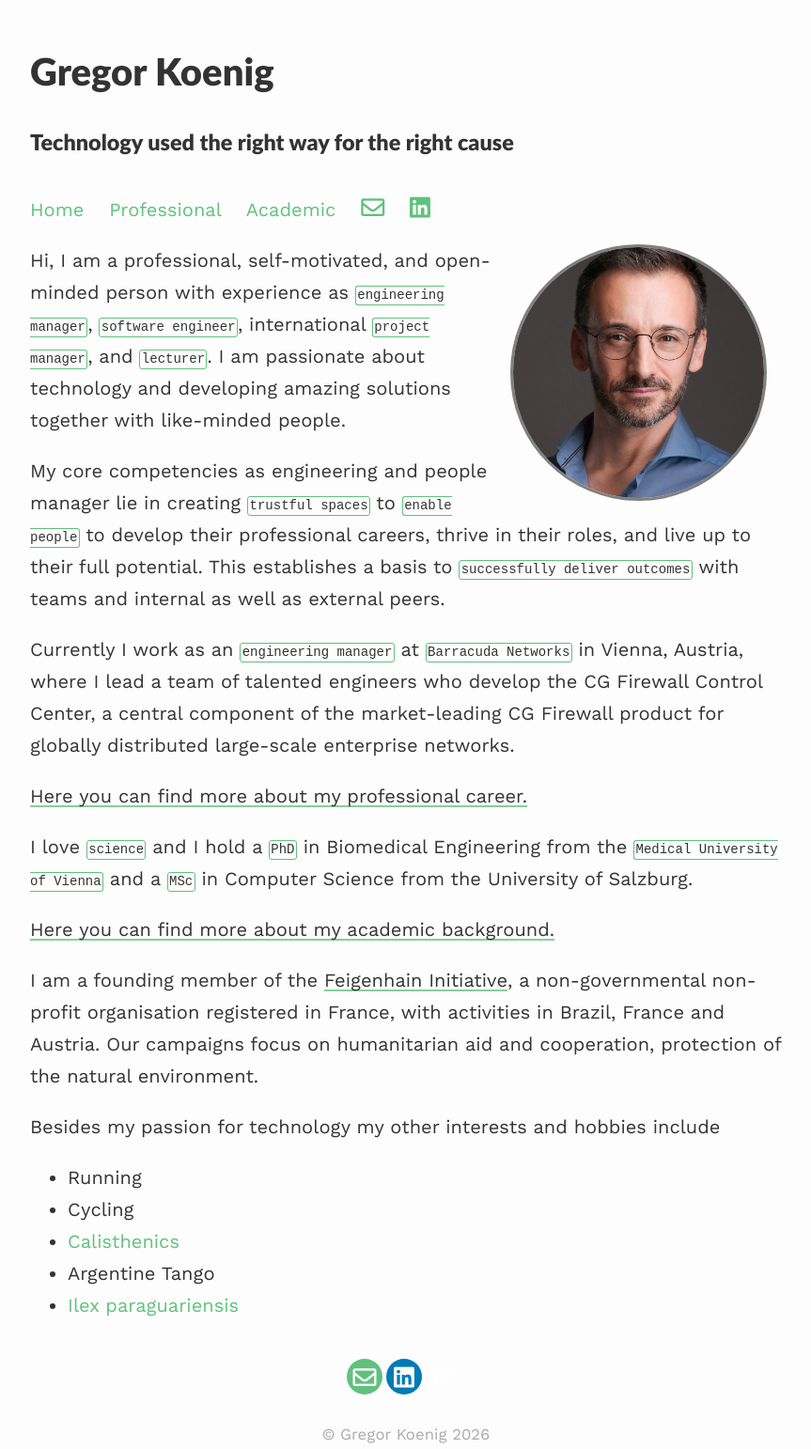
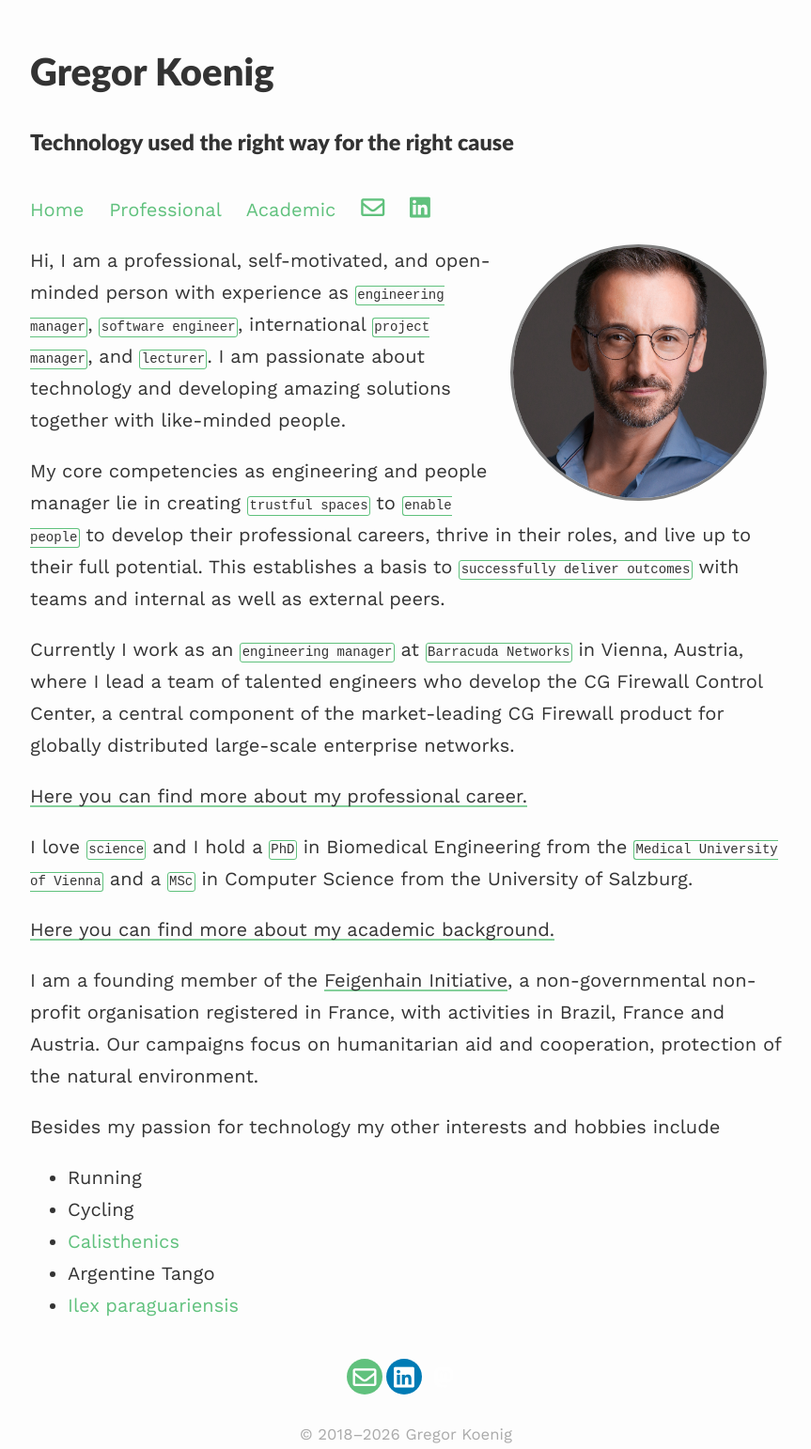
Before and after one commit to gregorkoenig/gregorkoenig.github.io, a Jekyll site: the page built from index.md, in a window 1280 px wide. Shown: the whole page at 94% size, without its empty margins (208-1071 px from the left). Built offline with Jekyll 4.4.1, drawn with Linux system fonts in a browser that asks for light colours; nearby versions of some CDN libraries.

Commit message:
Add founding year to copyright in footer
Co-Authored-By: Claude Sonnet 4.6 <noreply@anthropic.com>

```diff
--- a/_layouts/default.html
+++ b/_layouts/default.html
@@ -37,7 +37,7 @@
             {% include social-footer.html %}
 
             <p class="copy">
-            <small> &copy; {{site.title}} {{ site.time | date: '%Y' }}
+            <small> &copy; 2018&ndash;{{ site.time | date: '%Y' }} {{site.title}}
             </small>
           </p>
 
```
